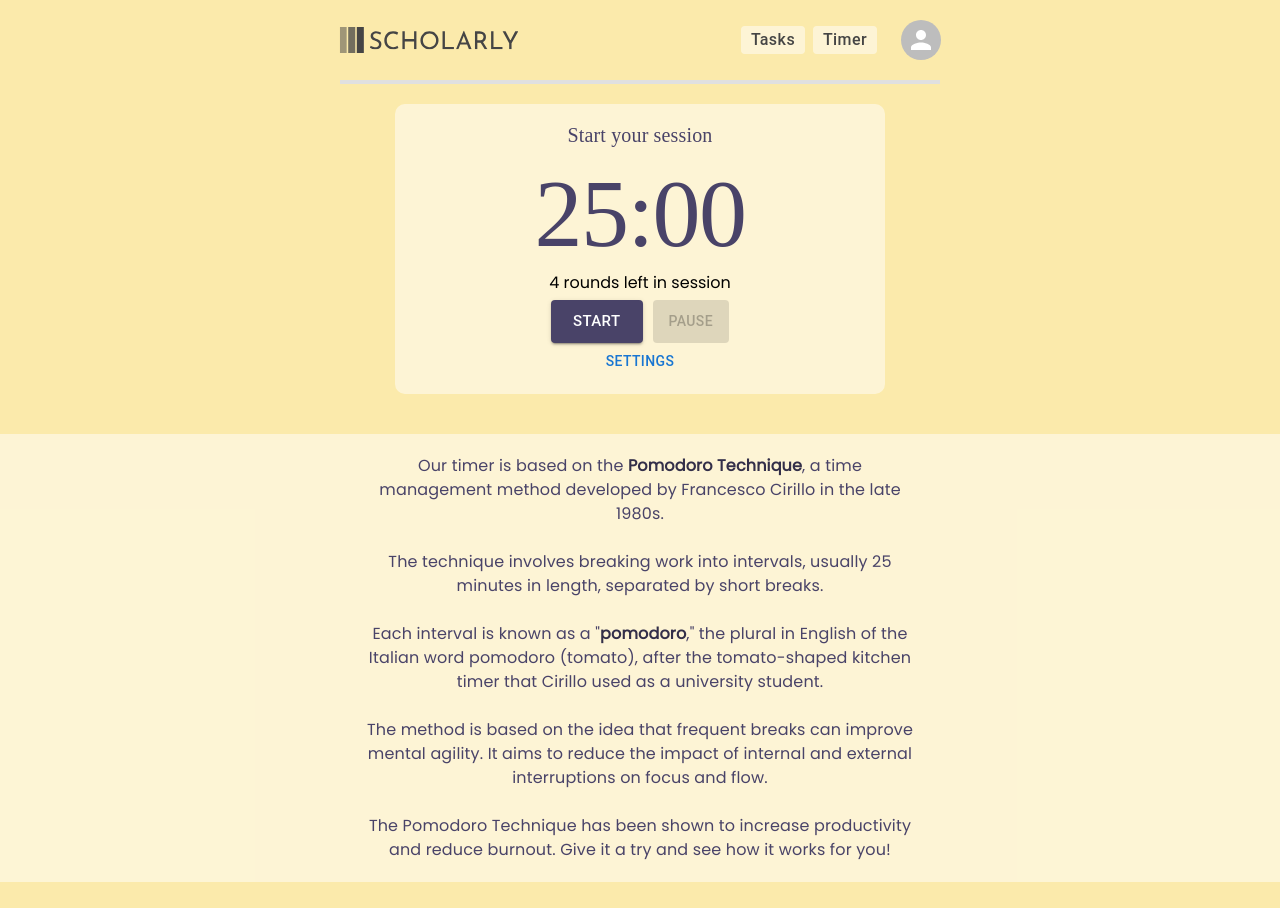
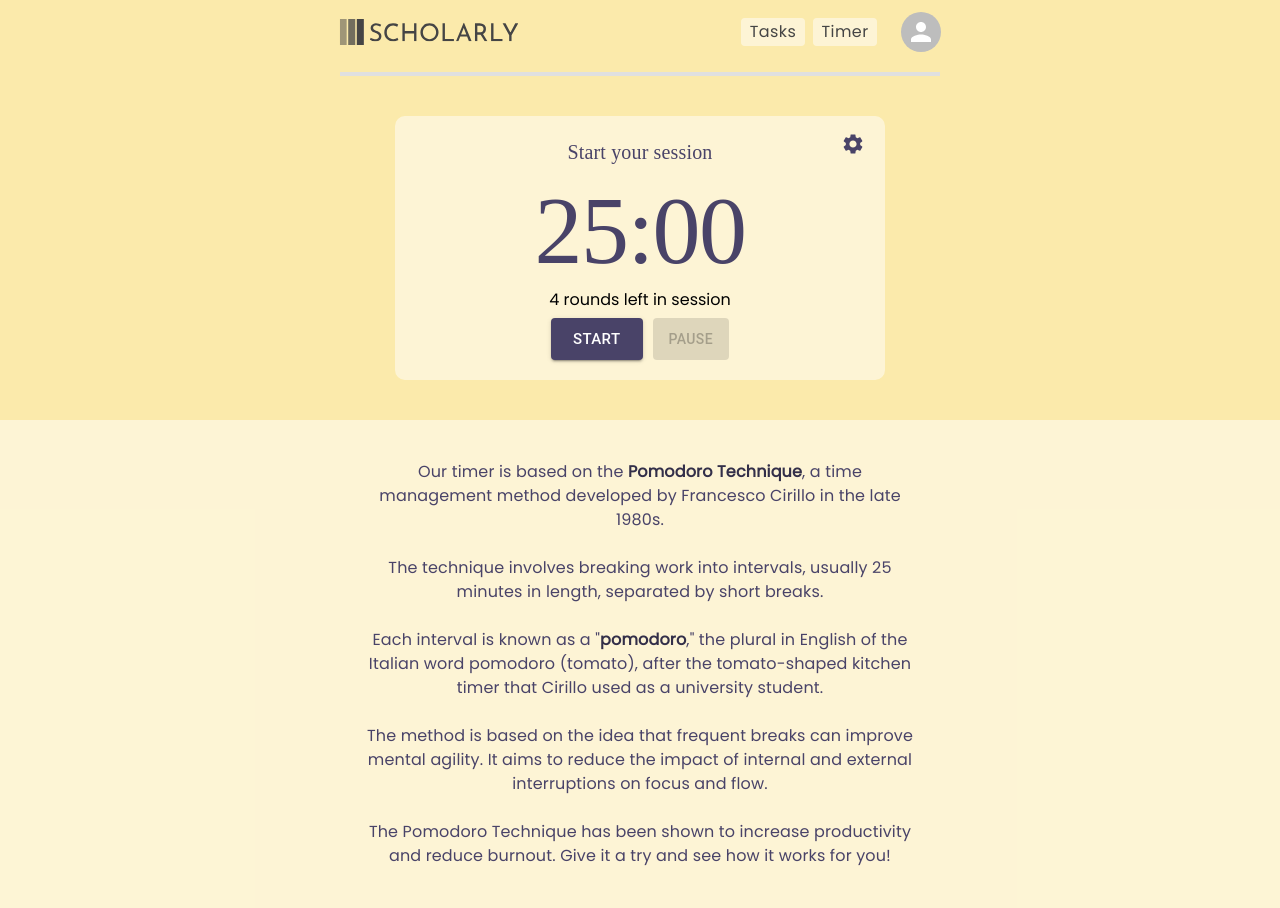
Before and after one commit to lucasferrazlima/academic-planner, a Next.js app: page /timer in a window 1280 px wide. Before the commit the page ends 882 px from the top, so only its background shows below. Built offline with nearby package versions, Linux system fonts and the light colour scheme; a web font is replaced by a local one.

Commit message:
Update style for timer page

```diff
--- a/components/timerSettings.js
+++ b/components/timerSettings.js
@@ -2,9 +2,11 @@ import React from 'react';
 import TextField from '@mui/material/TextField';
 import Box from '@mui/material/Box';
 import Typography from '@mui/material/Typography';
+import Button from '@mui/material/Button';
+import CloseIcon from '@mui/icons-material/Close';
 
 function TimerSettings({
-  rounds, setRounds, focusTime, setFocusTime, breakTime, setBreakTime,
+  rounds, setRounds, focusTime, setFocusTime, breakTime, setBreakTime, isOpen, onClose,
 }) {
   const handleRoundsChange = (event) => {
     setRounds(Number(event.target.value));
@@ -19,39 +21,93 @@ function TimerSettings({
   };
 
   return (
-    <Box sx={{
-      display: 'flex',
-      flexDirection: 'column',
-      alignItems: 'center',
-      zIndex: 1,
+    <Box>
+      {isOpen && (
+        <Box
+          sx={{
+            position: 'fixed',
+            top: 0,
+            left: 0,
+            width: '100%',
+            height: '100%',
+            backgroundColor: 'rgba(0, 0, 0, 0.5)',
+            zIndex: 2,
+          }}
+          onClick={onClose}
+        />
+      )}
+      <Box
+        sx={{
           position: 'absolute',
-      top: { xs: '100px', md: '150px' },
+          top: { xs: '50px', md: '50px' },
+          left: { xs: '30%', md: '50%' },
+          transform: { xs: 'translateX(-21%)', md: 'translateX(-50%)' },
           padding: '20px',
           backgroundColor: '#f5f5f5',
           gap: '20px',
+          zIndex: 3,
+          display: isOpen ? 'flex' : 'none',
+          flexDirection: 'column',
+          alignItems: 'center',
+          borderRadius: '15px',
         }}
       >
+        <Button
+          onClick={onClose}
+          disableRipple
+          sx={{
+            position: 'absolute',
+            top: { xs: '5px', md: '5px' },
+            right: { xs: '-5px', md: '-5px' },
+            color: '#494368',
+            '&:hover': {
+              backgroundColor: 'transparent',
+            },
+          }}
+        >
+          <CloseIcon />
+        </Button>
         <Typography
-        variant="h4"
+          variant="h6"
           component="h1"
           gutterBottom
+          fontFamily="Poppins"
+          sx={{
+            color: '#494368',
+          }}
         >
-        Settings
+          Timer Settings
         </Typography>
-
         <TextField
           id="rounds"
-        label="Rounds"
+          label="Rounds in a session"
           type="number"
           value={rounds}
           onChange={handleRoundsChange}
+          InputLabelProps={{
+            style: { color: '#494368' },
+          }}
         />
+        <Typography
+          variant="body1"
+          fontFamily="Poppins"
+          fontSize="12px"
+          sx={{
+            alignSelf: 'flex-start',
+          }}
+        >
+          For each round:
+        </Typography>
         <TextField
           id="focus-time"
           label="Focus Time (minutes)"
           type="number"
           value={focusTime}
           onChange={handleFocusTimeChange}
+          InputLabelProps={{
+            style: { color: '#494368' },
+
+          }}
         />
         <TextField
           id="break-time"
@@ -59,9 +115,14 @@ function TimerSettings({
           type="number"
           value={breakTime}
           onChange={handleBreakTimeChange}
+          InputLabelProps={{
+            style: { color: '#494368' },
+
+          }}
         />
+
       </Box>
-
+    </Box>
   );
 }
 
--- a/components/topBar.js
+++ b/components/topBar.js
@@ -1,4 +1,4 @@
-import * as React from 'react';
+import React, { useState } from 'react';
 import AppBar from '@mui/material/AppBar';
 import Box from '@mui/material/Box';
 import Toolbar from '@mui/material/Toolbar';
@@ -16,8 +16,8 @@ const pages = ['Tasks', 'Timer'];
 const settings = ['Logout'];
 
 function ResponsiveAppBar() {
-  const [anchorElNav, setAnchorElNav] = React.useState(null);
-  const [anchorElUser, setAnchorElUser] = React.useState(null);
+  const [anchorElNav, setAnchorElNav] = useState(null);
+  const [anchorElUser, setAnchorElUser] = useState(null);
 
   const handleOpenNavMenu = (event) => {
     setAnchorElNav(event.currentTarget);
@@ -105,7 +105,7 @@ function ResponsiveAppBar() {
                 key={page}
                 onClick={handleCloseNavMenu}
                 sx={{
-                  my: 2, color: '#454545', display: 'block', textTransform: 'none', padding: '0', fontSize: '16px', backgroundColor: 'rgba(255, 255, 255, 0.5)',
+                  my: 2, fontFamily: 'Poppins', color: '#454545', display: 'block', textTransform: 'none', padding: '0', fontSize: '16px', backgroundColor: 'rgba(255, 255, 255, 0.5)',
                 }}
               >
                 {page}
--- a/pages/timer.js
+++ b/pages/timer.js
@@ -25,6 +25,7 @@ function TimerPage() {
   const [sessionComplete, setSessionComplete] = useState(false); // session complete flag
   const [timePercent, setTimePercent] = useState(0); // percent of time gone in the timer
   const [showSettings, setShowSettings] = useState(false);
+  const [isOpen, setIsOpen] = useState(false);
 
   const [token, setToken] = useState(null);
 
@@ -39,6 +40,15 @@ function TimerPage() {
 
   const handlePause = () => {
     setTimerOn(false);
+  };
+
+  const handleOpen = () => {
+    setIsOpen(true);
+    setShowSettings(true);
+  };
+
+  const handleClose = () => {
+    setIsOpen(false);
   };
 
   // handle when timer is reset
@@ -116,10 +126,6 @@ function TimerPage() {
     }
   }, [timerOn, timerMode, focusTimeLeft, breakTimeLeft, timer]);
 
-  const handleSettingsClick = () => {
-    setShowSettings(!showSettings);
-  };
-
   return (
     <div>
       <LinearProgress
@@ -139,6 +145,7 @@ function TimerPage() {
         sx={{
           display: 'flex',
           flexDirection: 'column',
+          position: 'relative',
           maxWidth: '450px',
           maxHeight: '250px',
           alignItems: 'center',
@@ -147,10 +154,24 @@ function TimerPage() {
           borderRadius: '10px',
           padding: '20px',
           margin: 'auto',
-          marginTop: '20px',
+          marginTop: '40px',
         }}
       >
-
+        <Button
+          onClick={handleOpen}
+          disableRipple
+          sx={{
+            position: 'absolute',
+            top: '10px',
+            right: '0px',
+            color: '#494368',
+            '&:hover': {
+              backgroundColor: 'transparent',
+            },
+          }}
+        >
+          <SettingsIcon />
+        </Button>
         <Typography variant="h6" gutterBottom fontFamily="Konkhmer Sleokchher" sx={{ color: timerColor }}>
           {!timerOn ? 'Start your session' : (timerMode === 'focus' ? 'Focus Time!' : 'Take a Break!')}
         </Typography>
@@ -202,27 +223,21 @@ function TimerPage() {
             setFocusTime={setFocusTime}
             breakTime={breakTime}
             setBreakTime={setBreakTime}
+            isOpen={isOpen}
+            onClose={handleClose}
           />
         )}
-        <Button
-          edge="end"
-          color="primary"
-          onClick={handleSettingsClick}
-        >
-          Settings
-        </Button>
+
       </Box>
-
       <div style={{
-        marginTop: '20px', backgroundColor: 'rgba(255, 255, 255, 0.5)', marginLeft: '-8px', marginRight: '-8px', marginBottom: '-8px',
+        marginTop: '20px', backgroundColor: 'rgba(255, 255, 255, 0.5)',
       }}
       >
-
         <Typography
           variant="body1"
           fontFamily="Poppins"
           sx={{
-            color: '#494368', textAlign: 'center', maxWidth: '550px', margin: 'auto', marginTop: '40px', padding: '20px',
+            color: '#494368', textAlign: 'center', maxWidth: '550px', margin: 'auto', marginTop: '40px', padding: '40px',
           }}
         >
           Our timer is based on the
--- a/styles/globals.css
+++ b/styles/globals.css
@@ -3,6 +3,9 @@
 
 body {
     min-height: 100vh;
+    margin: 0;
+    padding: 0;
+    border: 0;
     background-color: #FBEAAB;
     font-family: 'Poppins', sans-serif !important;
 }
```
Lines whose indentation alone changed are shown as unchanged.
